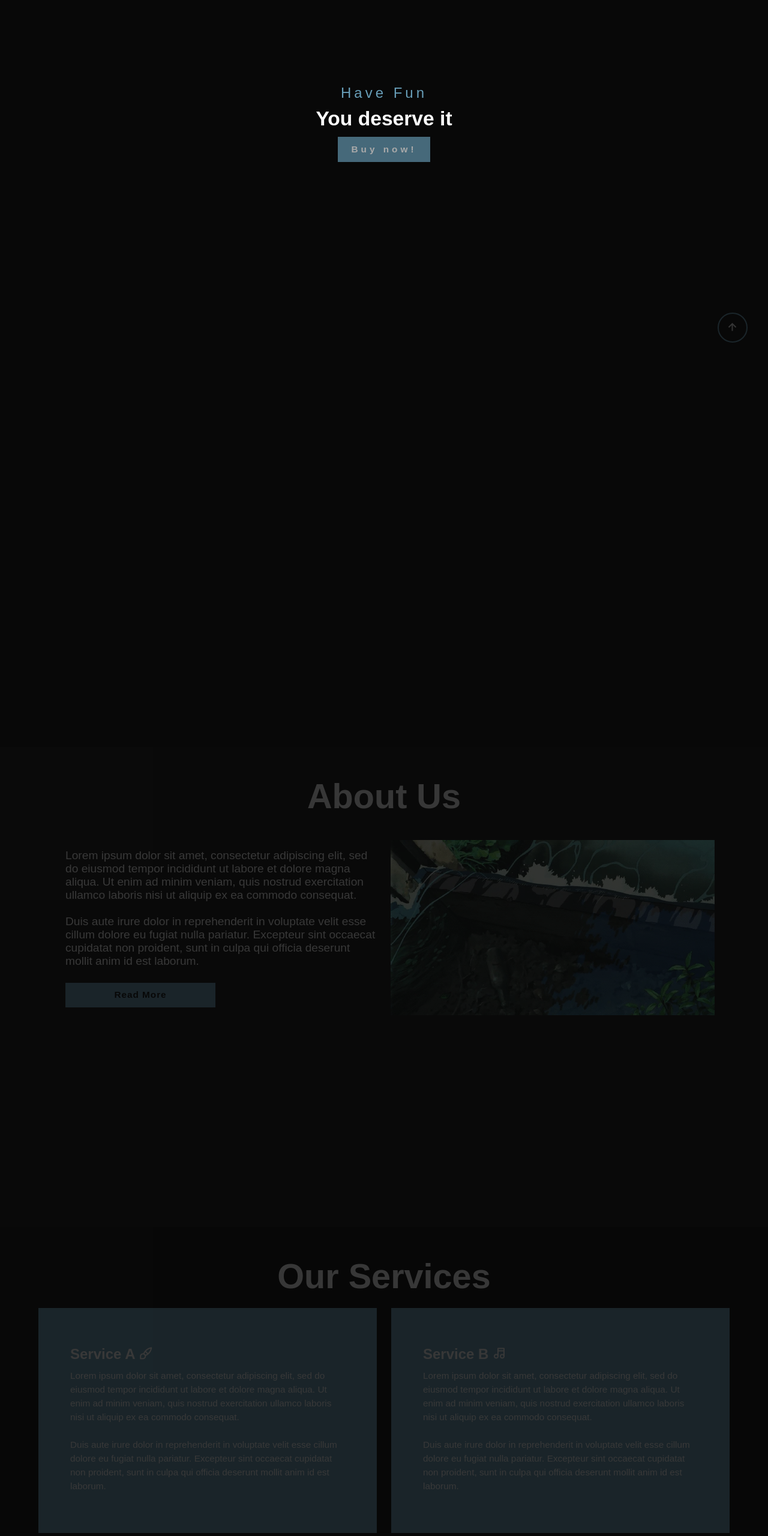
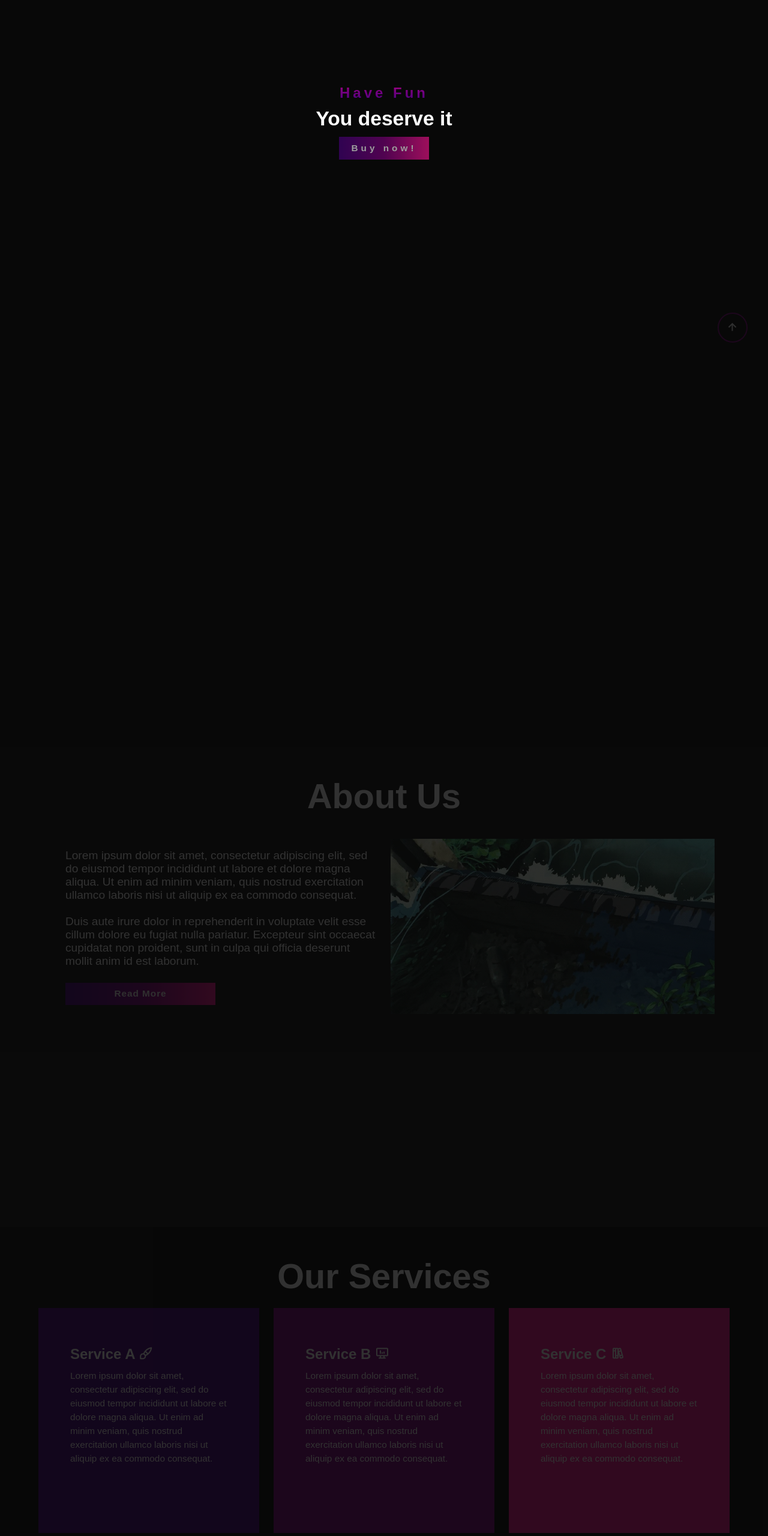
Before and after one commit to Ensues/CODSOFT, a plain HTML site: page Level 1/Landing Page/index.html in a window 1280 px wide. Shown: the part 180-2740 px from the top of the page at 60% size. Drawn offline with nearby package versions, Linux system fonts and the light colour scheme.

Commit message:
color gradients

```diff
--- a/Level 1/Landing Page/index.html
+++ b/Level 1/Landing Page/index.html
@@ -37,7 +37,7 @@
             <br>
         </section>
 
-        <a href="#home" class="go-to-btn"><i class='bx bx-up-arrow-alt back-to-top'></i></a>
+        <a href="#blank" class="go-to-btn"><i class='bx bx-up-arrow-alt back-to-top'></i></a>
 
         <section class="about" id="about">
             <h2 class="heading">About Us</h2>
@@ -68,22 +68,16 @@
                         <p>
                             Lorem ipsum dolor sit amet, consectetur adipiscing elit, sed do eiusmod tempor incididunt ut labore et dolore magna aliqua.
                             Ut enim ad minim veniam, quis nostrud exercitation ullamco laboris nisi ut aliquip ex ea commodo consequat.
-                            <br> <br>
-                            Duis aute irure dolor in reprehenderit in voluptate velit esse cillum dolore eu fugiat nulla pariatur.
-                            Excepteur sint occaecat cupidatat non proident, sunt in culpa qui officia deserunt mollit anim id est laborum.
                         </p>
                     </div>
                 </div>
 
                 <div class="service-box">
                     <div class="service-info">
-                        <h4>Service B <i class="ti ti-music"></i> </h4>
+                        <h4>Service B <i class="ti ti-device-desktop-analytics"></i> </h4>
                         <p>
                             Lorem ipsum dolor sit amet, consectetur adipiscing elit, sed do eiusmod tempor incididunt ut labore et dolore magna aliqua.
                             Ut enim ad minim veniam, quis nostrud exercitation ullamco laboris nisi ut aliquip ex ea commodo consequat.
-                            <br> <br>
-                            Duis aute irure dolor in reprehenderit in voluptate velit esse cillum dolore eu fugiat nulla pariatur.
-                            Excepteur sint occaecat cupidatat non proident, sunt in culpa qui officia deserunt mollit anim id est laborum.
                         </p>
                     </div>
                 </div>
@@ -94,22 +88,6 @@
                         <p>
                             Lorem ipsum dolor sit amet, consectetur adipiscing elit, sed do eiusmod tempor incididunt ut labore et dolore magna aliqua.
                             Ut enim ad minim veniam, quis nostrud exercitation ullamco laboris nisi ut aliquip ex ea commodo consequat.
-                            <br> <br>
-                            Duis aute irure dolor in reprehenderit in voluptate velit esse cillum dolore eu fugiat nulla pariatur.
-                            Excepteur sint occaecat cupidatat non proident, sunt in culpa qui officia deserunt mollit anim id est laborum.
-                        </p>
-                    </div>
-                </div>
-
-                <div class="service-box">
-                    <div class="service-info">
-                        <h4>Service D <i class="ti ti-device-desktop-analytics"></i> </h4>
-                        <p>
-                            Lorem ipsum dolor sit amet, consectetur adipiscing elit, sed do eiusmod tempor incididunt ut labore et dolore magna aliqua.
-                            Ut enim ad minim veniam, quis nostrud exercitation ullamco laboris nisi ut aliquip ex ea commodo consequat.
-                            <br> <br>
-                            Duis aute irure dolor in reprehenderit in voluptate velit esse cillum dolore eu fugiat nulla pariatur.
-                            Excepteur sint occaecat cupidatat non proident, sunt in culpa qui officia deserunt mollit anim id est laborum.
                         </p>
                     </div>
                 </div>
--- a/Level 1/Landing Page/style.css
+++ b/Level 1/Landing Page/style.css
@@ -18,13 +18,15 @@
     --bg-color: #080808;
     --second-bg-color: #131313;
     --text-color: white;
-    --main-color: #689eb8;
+    --main-color: #800080;
+    --main-gradient-color: linear-gradient(90deg, #4b0082, #800080, #ff1493);
+    --text-gradient-color: -webkit-linear-gradient(90deg, #4b0082, #800080, #ff1493);
 
     /* Light Mode Colors */
     --light-bg-color: #f0f0f0;
     --light-second-bg-color: #dededf;
     --light-text-color: #333;
-    --light-main-color: #689eb8;
+    --light-main-color: linear-gradient(90deg, #4b0082, #800080, #ff1493);
 }
 
 html{
@@ -36,7 +38,9 @@ body{
     color: var(--text-color);
 }
 span{
-    color: var(--main-color);
+    background: var(--text-gradient-color);
+    -webkit-background-clip: text;
+    -webkit-text-fill-color: transparent;
 }
 .logo span{
     color: var(--main-color);
@@ -50,17 +54,18 @@ span{
     transition: 0.3s ease-in;
 }
 .heading:hover{
-    text-decoration: underline var(--main-color);
-    color: var(--main-color);
+    background: var(--text-gradient-color);
+    -webkit-background-clip: text;
+    -webkit-text-fill-color: transparent;
     scale: 1.1;
 }
 .btn{
     display: inline-block;
     padding: 1rem 2.8rem;
-    background: var(--main-color);
+    background: var(--main-gradient-color);
     font-size: 1.6rem;
-    color: var(--bg-color);
-    border: 2px solid transparent;
+    color: var(--light-bg-color);
+    border: 2px solid transparent var(--main-gradient-color);
     letter-spacing: 0.1rem;
     font-weight: 600;
     transition: 0.3s ease-in-out;
@@ -68,9 +73,11 @@ span{
 }
 .btn:hover{
     transform:scale(1.05);
-    background-color: transparent;
-    color: var(--main-color);
+    color: var(--light-bg-color);
     border: 2px solid var(--main-color);
+    background: var(--text-gradient-color);
+    -webkit-background-clip: text;
+    -webkit-text-fill-color: transparent;
 }
 .btn-group{
     display: flex;
@@ -163,8 +170,10 @@ c{
 }
 .navbar a:hover,
 .navbar a.active{
-    color: var(--main-color);
+    background: var(--main-gradient-color);
     border-bottom: 3px solid var(--main-color);
+    -webkit-background-clip: text;
+    -webkit-text-fill-color: transparent;
 }
 #menu-icon{
     font-size: 3.6rem;
@@ -205,8 +214,10 @@ section{
     color: #fff;
 }
 .h-text span{
+    color: var(--main-color);
     letter-spacing: 5px;
     font-size: 2.5rem;
+    font-weight: 750;
     padding-top: 10px;
     animation: fade-in 3s ease-in;
 }
@@ -217,7 +228,6 @@ section{
 }
 .h-text a{
     text-decoration: none;
-    background: var(--main-color);
     padding: 10px 20px;
     color: var(--text-color);
     letter-spacing: 5px;
@@ -312,22 +322,43 @@ img {
 }
 .services-container {
     display: grid;
-    grid-template-columns: repeat(2, 1fr);
+    grid-template-columns: repeat(3, 1fr);
     align-items: center;
     gap: 2.5rem;
 }
 .service-box {
-    background-color: var(--main-color);
+    border: 2px solid transparent var(--main-gradient-color);
     height: 375px;
     margin-top: 10px;
     border: 5px solid transparent;
     cursor: pointer;
     transition: 0.4s ease-in-out;
 }
+.service-box:nth-child(1) {
+    background-color: #4b0082;
+}
+
+.service-box:nth-child(2) {
+    background-color: #800080;
+}
+
+.service-box:nth-child(3) {
+    background-color: #ff1493;
+}
+.service-box:nth-child(1):hover {
+    border: 5px solid #4b0082;
+}
+
+.service-box:nth-child(2):hover {
+    border: 5px solid #800080;
+}
+
+.service-box:nth-child(3):hover {
+    border: 5px solid #ff1493;
+}
 .service-box:hover{
     background: var(--light-bg-color);
     color: var(--light-text-color);
-    border: 5px solid var(--main-color);
     transform: scale(1.03);
 }
 .service-box .service-info {
@@ -368,7 +399,7 @@ img {
 }
 .footer .social a{
     font-size: 25px;
-    color: var(--main-color);
+    color: var(--light-bg-color);
     border: 2px solid var(--main-color);
     width: 42px;
     height: 42px;
@@ -381,8 +412,8 @@ img {
 }
 .footer .social a:hover{
     transform: scale(1.2)translateY(-10px);
-    background-color: var(--main-color);
-    color: var(--second-bg-color);
+    background: var(--main-gradient-color);
+    border: var(--main-gradient-color);
 }
 .footer ul{
     margin-top: 0;
```
